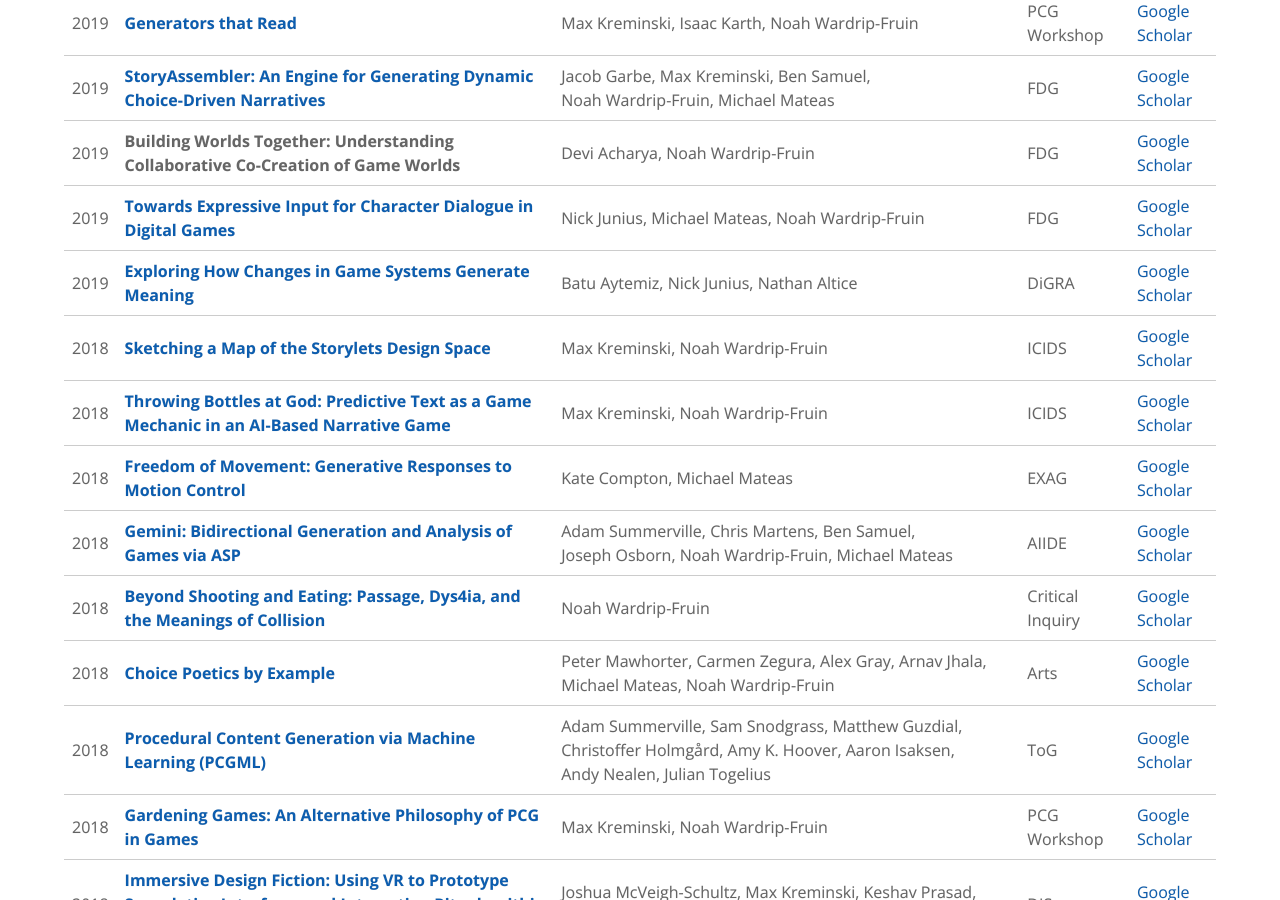
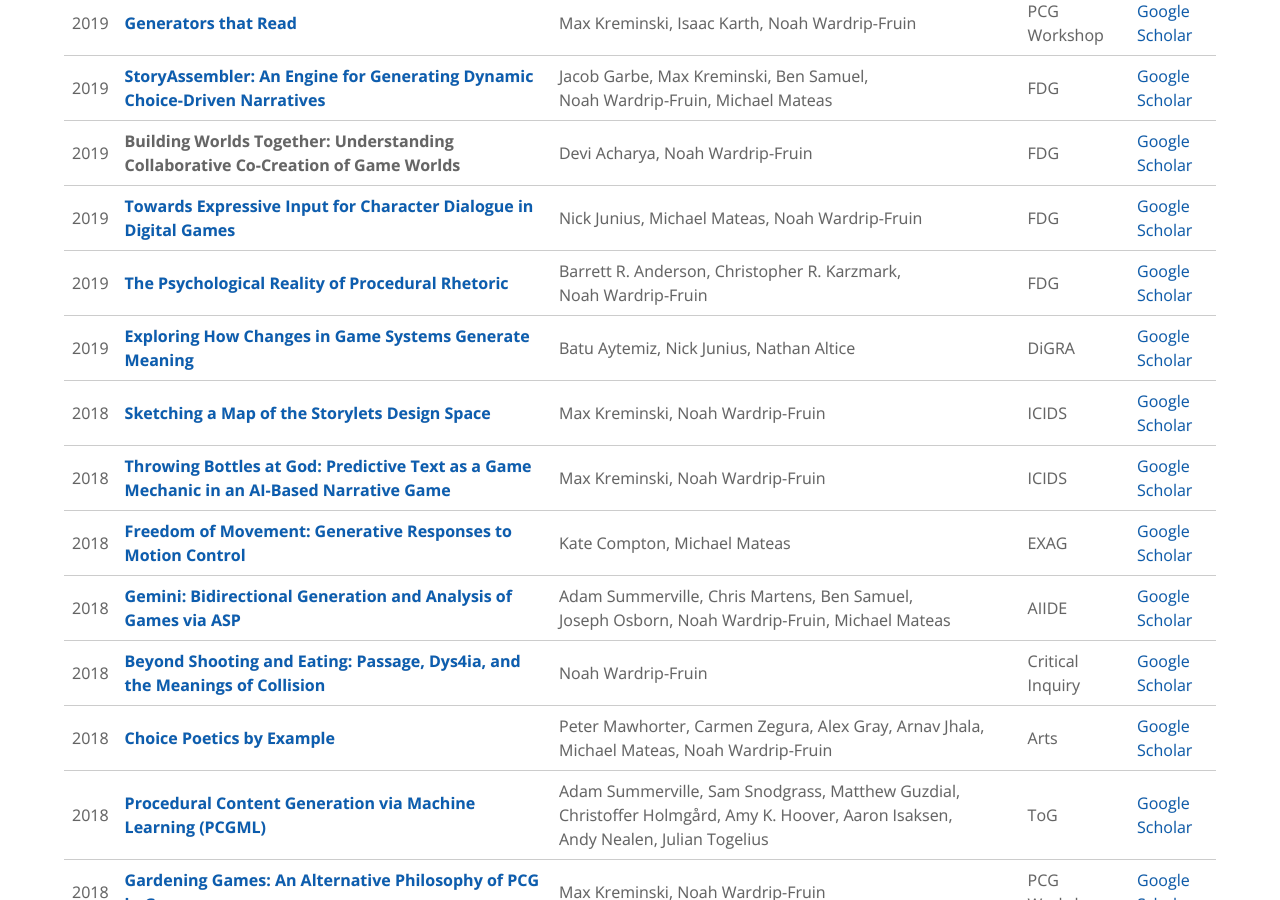
Before and after one commit to ExpressiveIntelligence/expressiveintelligence.github.io, a Jekyll site: the page built from publications/index.html, in a window 1280 px wide and 900 px high, scrolled down 347 px. Built offline with Jekyll 4.4.1, drawn with Linux system fonts in a browser that asks for light colours.

Commit message:
Add Barrett's FDG paper

```diff
--- a/_data/publications.json
+++ b/_data/publications.json
@@ -43,6 +43,14 @@
   "title": "Towards Expressive Input for Character Dialogue in Digital Games",
   "url": "/papers/juniusEtAlTowards_Expressive_Input_for_Character_Dialogue_in_Digital_Games.pdf",
   "authors": ["Nick Junius", "Michael Mateas", "Noah Wardrip-Fruin"],
+  "year": "2019",
+  "venue": "FDG",
+  "venue_long": "Foundations of Digital Games"
+},
+{
+  "title": "The Psychological Reality of Procedural Rhetoric",
+  "url": "/papers/PsychologicalReality_ProceduralRhetoric.pdf",
+  "authors": ["Barrett R. Anderson", "Christopher R. Karzmark", "Noah Wardrip-Fruin"],
   "year": "2019",
   "venue": "FDG",
   "venue_long": "Foundations of Digital Games"
```
Also changed, not shown: 3 other files.
